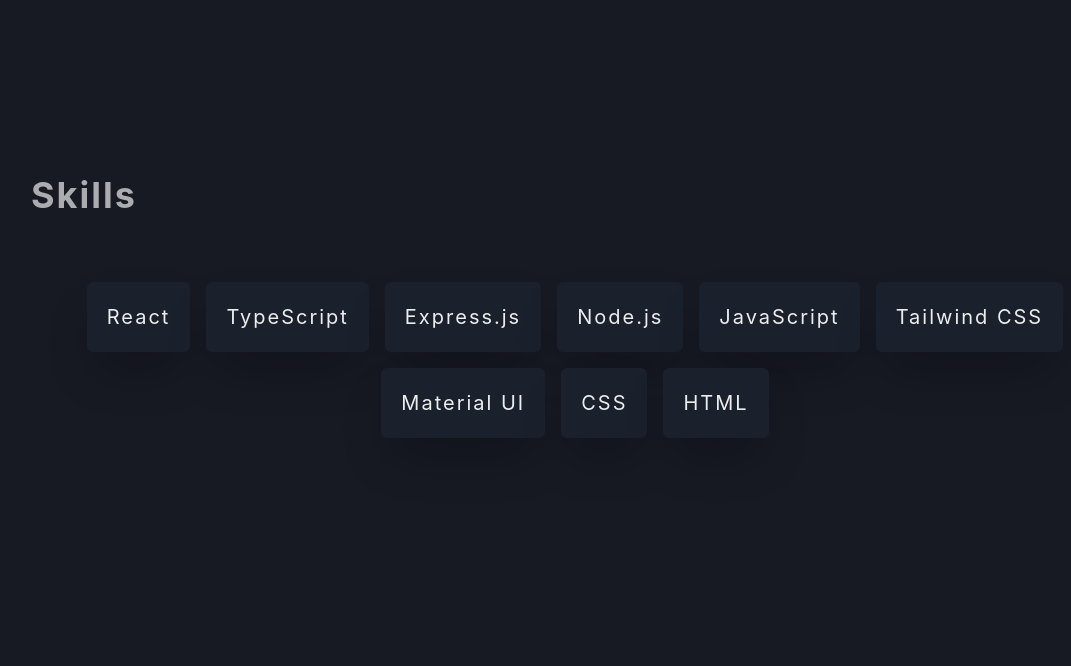
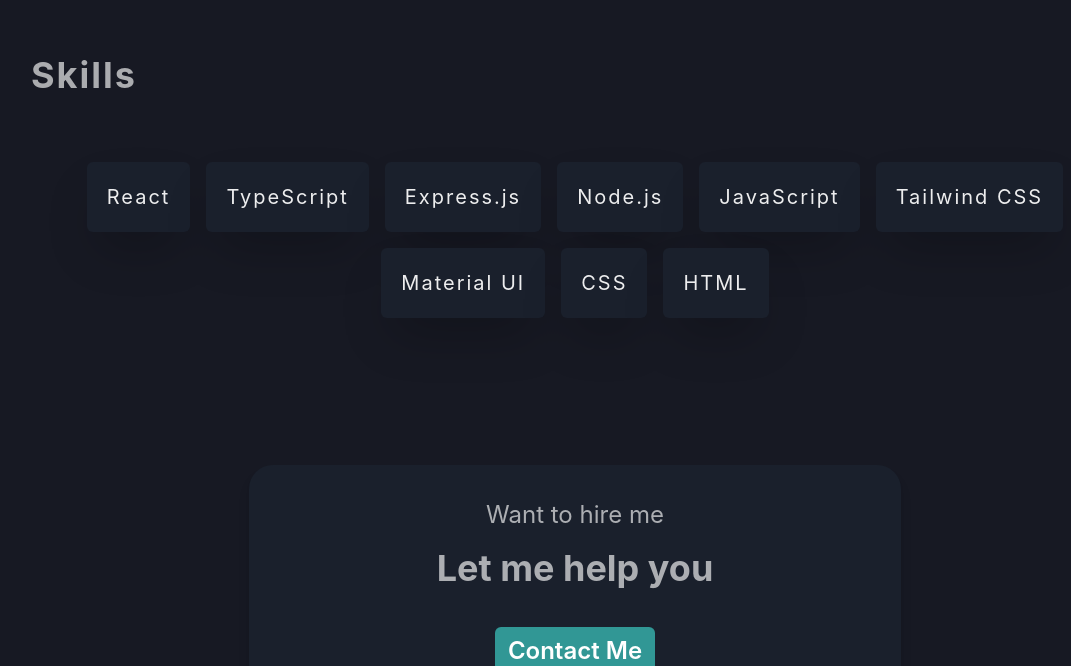
Before and after one commit to sri-rishi/sriRishi-portfoliio, a React (Create React App) app: page /about in a window 1280 px wide. Shown: the part 894-1560 px from the top of the page, without its empty margins (65-1136 px from the left). Built offline with nearby package versions, Linux system fonts and the light colour scheme.

Commit message:
style: reduced height of skills

```diff
--- a/src/pages/about/components/skillSection/Skills.jsx
+++ b/src/pages/about/components/skillSection/Skills.jsx
@@ -6,7 +6,7 @@
     <Box
       padding={['4rem 1rem', '4rem 1rem', '0 6rem', '0 6rem']}
       textAlign={['center', 'center', 'left', 'left']}
-      minHeight="80vh"
+      minHeight="50vh"
       width={['100%', '100%', '100%', '100%']}
       letterSpacing="2px"
       display="flex"
```
Also changed, not shown: src/routes/AllRoutes.jsx (+6 -6 lines).
